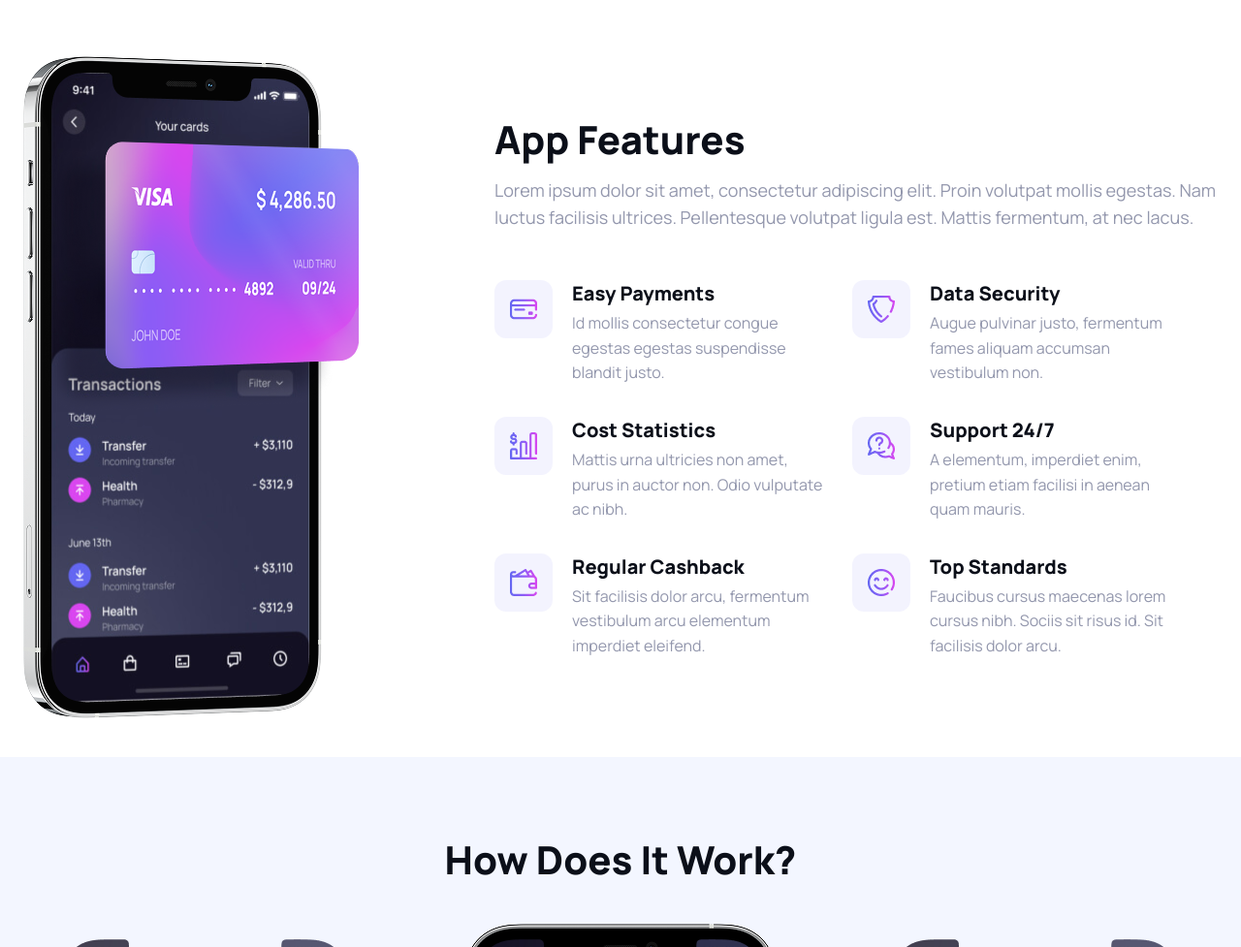
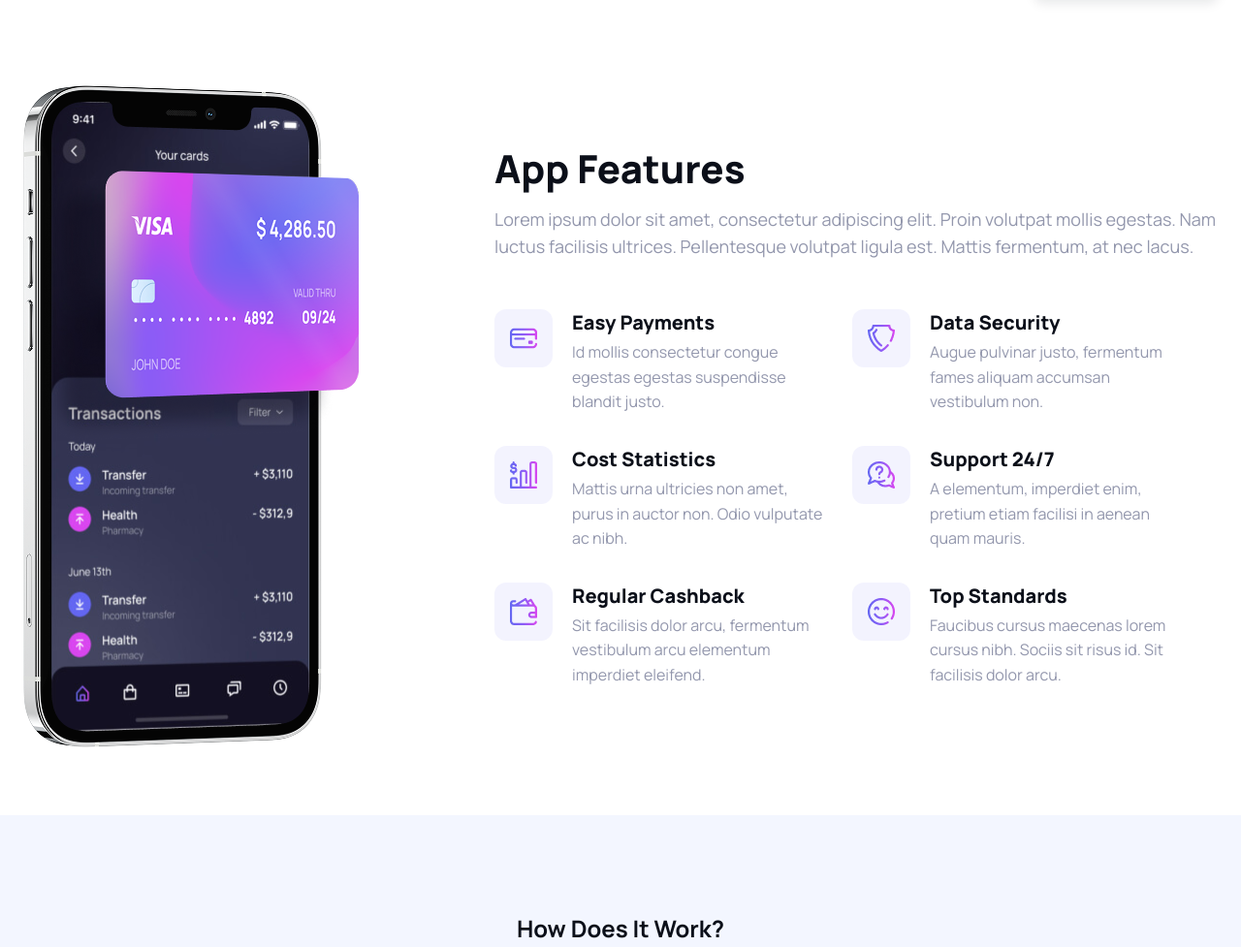
Before and after one commit to rashmoni/silicon, a plain HTML site: page index.html in a window 1280 px wide. Shown: the part 971-1948 px from the top of the page at 97% size. Drawn offline with Linux system fonts and the light colour scheme.

Commit message:
fix: improved semantic and seo

```diff
--- a/css/style.css
+++ b/css/style.css
@@ -53,6 +53,7 @@
   font-family: 'Manrope', system-ui, sans-serif;
   color: var(--foreground);
   background-color: var(--background);
+  overflow-x: hidden;
 }
 
 .container {
@@ -252,7 +253,7 @@
     align-items: center;
     gap: 32px;
     width: 100%;
-    padding: 32px 16px;
+    margin: 30px 0;
     background: var(--background);
 
     .logo-container{
@@ -365,7 +366,7 @@
         max-width: none;
     }
 
-    .features-cards .card h5{
+    .features-cards .card h3{
         font-weight: 800;
         font-size: 18px;
         line-height: 140%;
@@ -444,7 +445,7 @@
             width: 28px;
         }
 
-        .features-cards .card h5{
+        .features-cards .card h3{
             font-size: 20px;
         }
 
@@ -569,7 +570,7 @@
         width: 100%;
         max-width: 636px;
 
-        h4{
+        h3{
             font-weight: 800;
             font-size: 20px;
             line-height: 140%;
--- a/index.html
+++ b/index.html
@@ -5,24 +5,20 @@
   <meta charset="UTF-8">
   <meta name="viewport" content="width=device-width, initial-scale=1.0">
   <title>Silicon</title>
-
+  <meta name="description" content="Silicon is a personal finance app that helps you manage your money, track your expenses, and achieve your financial goals.">
   <link rel="preconnect" href="https://fonts.googleapis.com">
   <link rel="preconnect" href="https://fonts.gstatic.com" crossorigin>
   <link href="https://fonts.googleapis.com/css2?family=Manrope:wght@400;600;700;800&display=swap" rel="stylesheet">
-
   <link rel="stylesheet" href="css/style.css">
 </head>
 
 <body>
-
   <header class="site-header">
     <div class="container header-inner">
-
       <a href="#" class="logo">
         <img src="images/logo.svg" alt="">
         <span>Silicon</span>
       </a>
-
       <div class="header-actions">
         <span class="theme-label">Dark Mode</span>
 
@@ -30,13 +26,11 @@
           <input type="checkbox" id="themeToggle">
           <span class="slider"></span>
         </label>
-
         <a href="#" class="btn-signin">Sign in / up</a>
       </div>
-
     </div>
   </header>
-
+  <main>
     <section class="hero">
       <div class="container hero-inner">
 
@@ -59,19 +53,6 @@
 
       </div>
     </section>
-
-  <!-- <section class="brands">
-    <div class="container brands-inner">
-
-      <div class="brand"><img src="images/brand-1.svg" alt="Logoipsum"></div>
-      <div class="brand"><img src="images/brand-2.svg" alt="Logoipsum"></div>
-      <div class="brand"><img src="images/brand-3.svg" alt="Logoipsum"></div>
-      <div class="brand"><img src="images/brand-4.svg" alt="Logoipsum"></div>
-      <div class="brand"><img src="images/brand-5.svg" alt="Logoipsum"></div>
-      <div class="brand"><img src="images/brand-6.svg" alt="Logoipsum"></div>
-
-    </div>
-  </section> -->
     <section class="features">
           <div class="logo-container">
               <div class="logo-item">
@@ -96,7 +77,7 @@
           <div class="features-container">
             <img src="./images/iphone/phone-image.png" alt="phone image" class="features-image"></img>
             <div class="features-desc">
-            <h1 class="features-title">App Features</h1>
+              <h2 class="features-title">App Features</h2>
               <p class="features-description">
                 Lorem ipsum dolor sit amet, consectetur adipiscing elit. Proin volutpat mollis egestas. Nam luctus facilisis ultrices. Pellentesque volutpat ligula est. Mattis fermentum, at nec lacus.
               </p>
@@ -107,7 +88,7 @@
                       <img src="./images/icons/credit-card.png" class="icon" alt="credit card icon">
                   </div>
                   <div>
-                    <h5>Easy Payments</h5>
+                      <h3>Easy Payments</h3>
                       <p>Id mollis consectetur congue egestas egestas suspendisse blandit justo.</p>
                   </div>
                 </div>
@@ -117,7 +98,7 @@
                       <img src="./images/icons/shield.png" class="icon" alt="credit card icon">
                   </div>
                   <div>
-                    <h5>Data Security</h5>
+                      <h3>Data Security</h3>
                       <p>Augue pulvinar justo, fermentum fames aliquam accumsan vestibulum non.</p>
                   </div>
                 </div>
@@ -127,7 +108,7 @@
                       <img src="./images/icons/bars-graphic.png" class="icon" alt="credit card icon">
                   </div>
                   <div>
-                    <h5>Cost Statistics</h5>
+                      <h3>Cost Statistics</h3>
                       <p>Mattis urna ultricies non amet, purus in auctor non. Odio vulputate ac nibh.</p>
                   </div>
                 </div>
@@ -137,7 +118,7 @@
                       <img src="./images/icons/communication.png" class="icon" alt="credit card icon">
                   </div>
                   <div>
-                    <h5>Support 24/7</h5>
+                      <h3>Support 24/7</h3>
                       <p>A elementum, imperdiet enim, pretium etiam facilisi in aenean quam mauris.</p>
                   </div>
                 </div>
@@ -147,7 +128,7 @@
                       <img src="./images/icons/wallet.png" class="icon" alt="credit card icon">
                   </div>
                   <div>
-                    <h5>Regular Cashback</h5>
+                      <h3>Regular Cashback</h3>
                       <p>Sit facilisis dolor arcu, fermentum vestibulum arcu elementum imperdiet eleifend.</p>
                   </div>
                 </div>
@@ -157,7 +138,7 @@
                       <img src="./images/icons/happy.png" class="icon" alt="credit card icon">
                   </div>
                   <div>
-                    <h5>Top Standards</h5>
+                      <h3>Top Standards</h3>
                       <p>Faucibus cursus maecenas lorem cursus nibh. Sociis sit risus id. Sit facilisis dolor arcu.</p>
                   </div>
                 </div>
@@ -167,19 +148,19 @@
           </div>
     </section>
     <section class="how-does-it-work">
-        <h1>How Does It Work?</h1>
+          <h2>How Does It Work?</h2>
           <div class="phone-carousel">
             <img class="carousel-image" src="./images/iphone/iPhone 12 Pro.png" alt="iphone image">
             <img class="carousel-image" src="./images/iphone/iPhone 12 Pro (1).png" alt="iphone image">
             <img class="carousel-image" src="./images/iphone/iPhone 12 Pro (2).png" alt="iphone image">
           </div>
           <div class="text-container">
-            <h4>Latest transaction history</h4>
+              <h3>Latest transaction history</h3>
               <p>Enim, et amet praesent pharetra. Mi non ante hendrerit amet sed. Arcu sociis tristique quisque hac in consectetur condimentum. </p>
           </div>
 
     </section>
-
+  </main>
 <script src="js/script.js"></script>
 </body>
 
```
Lines whose indentation alone changed are shown as unchanged.
